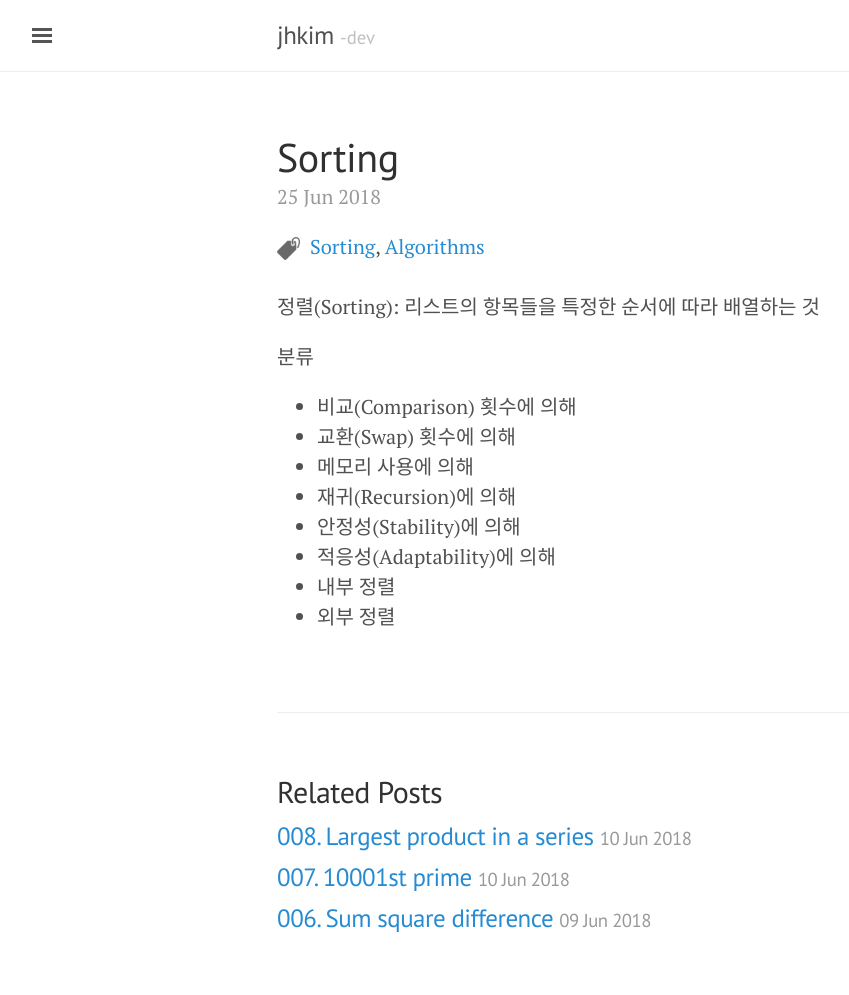
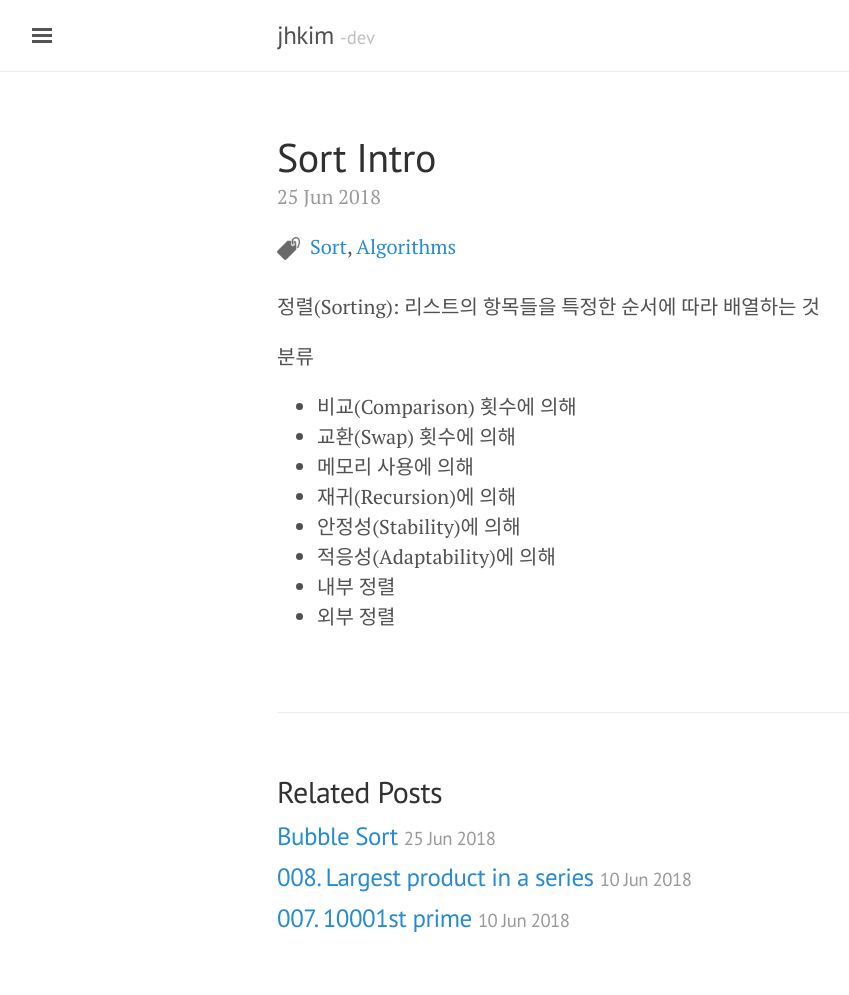
Before and after one commit to jhkim-dev/jhkim-dev.github.io, a Jekyll site: the page built from _posts/2018-06-25-Sort-Intro.md, in a window 1280 px wide. Shown: the whole page, without its empty margins (3-852 px from the left). Built offline with Jekyll 4.4.1, drawn with Linux system fonts in a browser that asks for light colours; some web fonts are replaced.

Commit message:
Bubble Sort

```diff
--- a/_posts/2018-06-25-Sort.md
+++ b/_posts/2018-06-25-Sort-Intro.md
@@ -1,8 +1,8 @@
 ---
 layout : post
-title : Sorting
-category : Sorting
-tags: [Sorting, Algorithms]
+title : Sort Intro
+category : Sort
+tags: [Sort, Algorithms]
 ---
 
 정렬(Sorting): 리스트의 항목들을 특정한 순서에 따라 배열하는 것
```
Also changed, not shown: _posts/2018-06-25-Bubble-Sort.md (added, +18 -0 lines).
